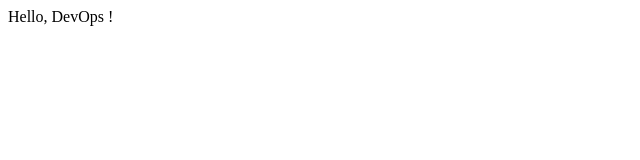
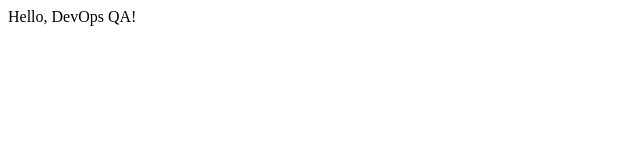
Before and after one commit to armandomendivil/devops, a website: page public/index.html in a window 1280 px wide. Shown: the full height of the page, 0-640 px from the left. Drawn offline with Linux system fonts and the light colour scheme.

Commit message:
Change html message

```diff
--- a/public/index.html
+++ b/public/index.html
@@ -5,6 +5,6 @@
     <title>Devops</title>
   </head>
   <body>
-    Hello, DevOps !
+    Hello, DevOps QA!
   </body>
 </html>
```
